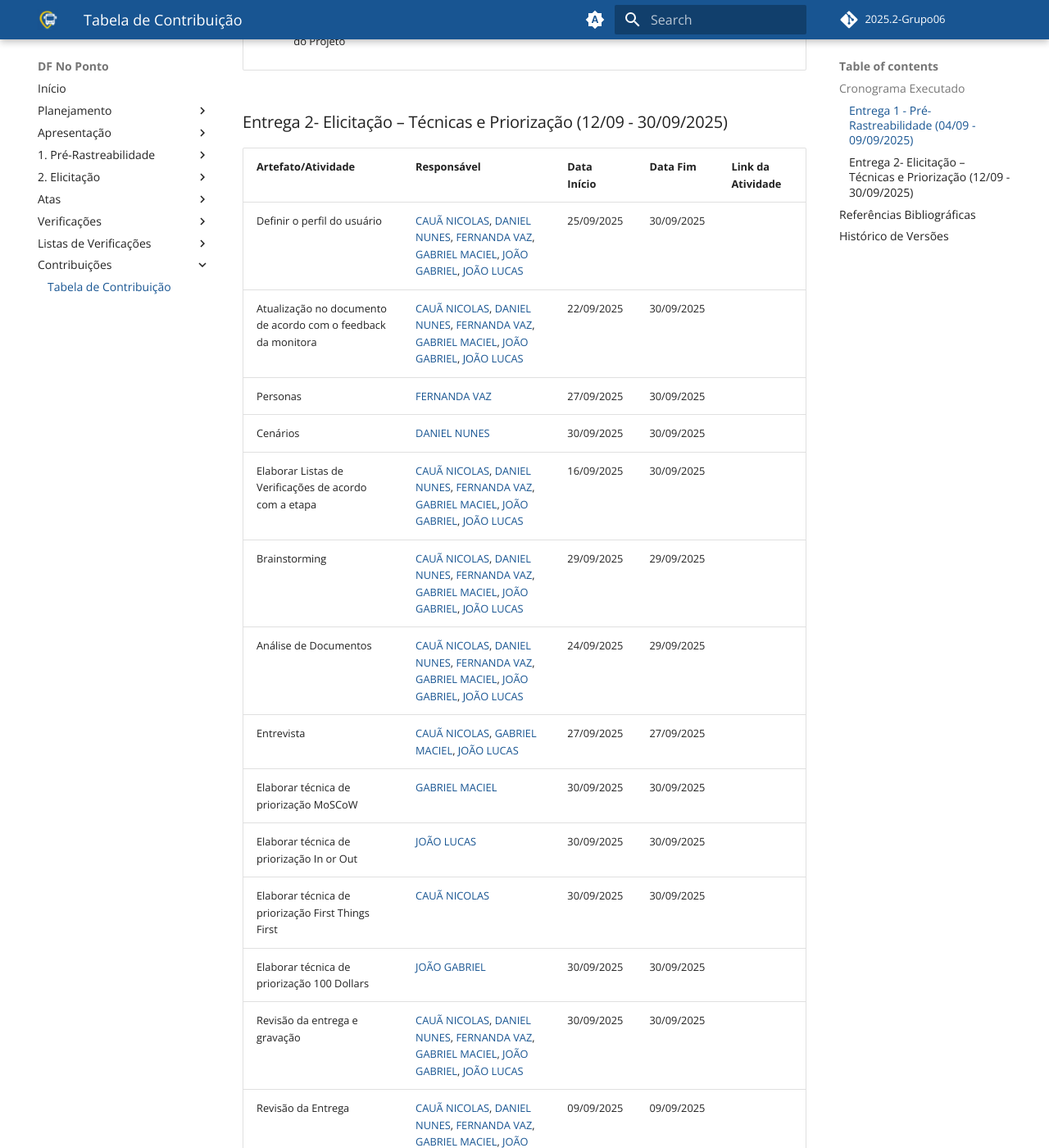
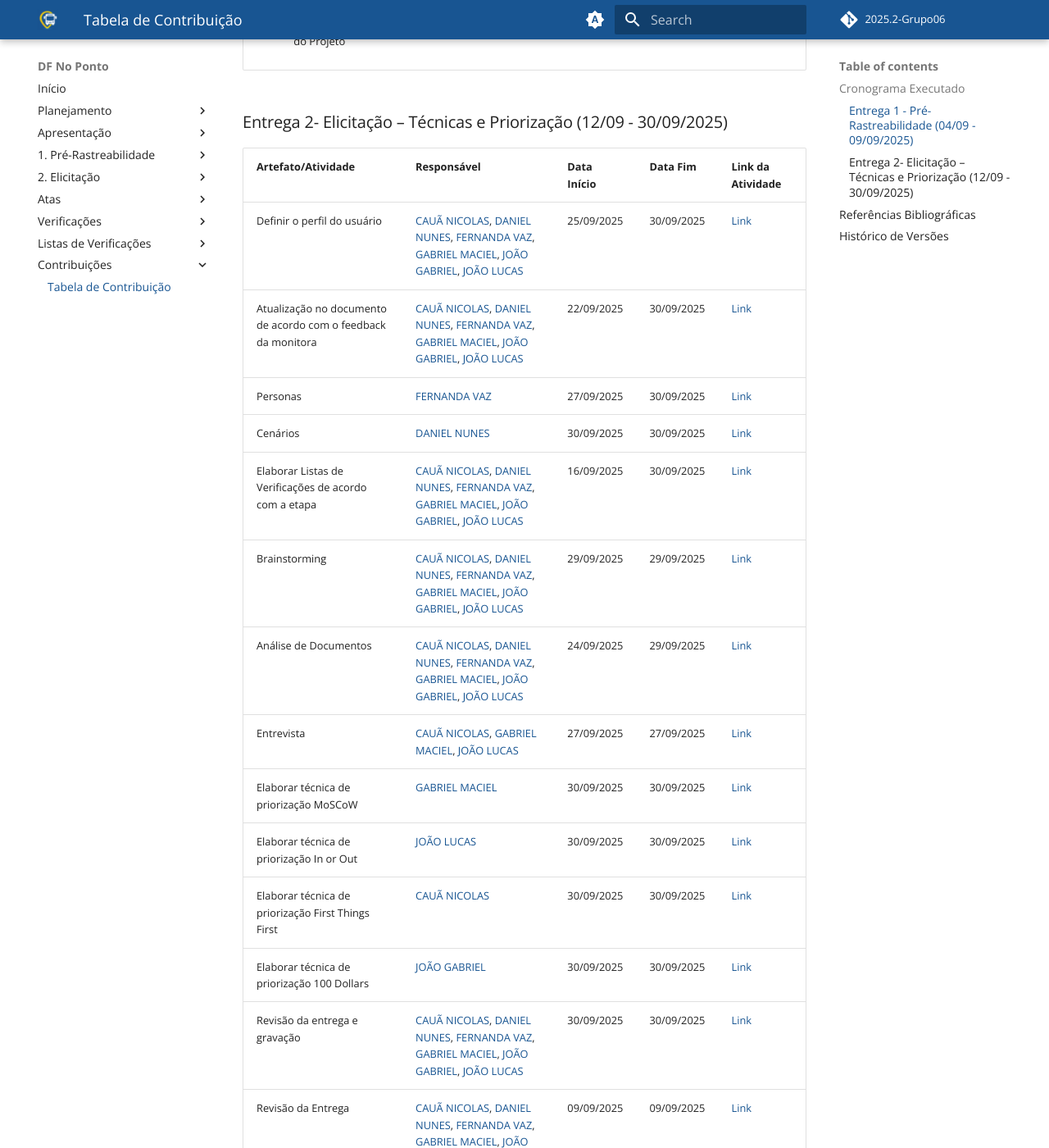
Before and after one commit to Requisitos-de-Software/2025.2-Grupo06, an MkDocs documentation site: the page built from docs/Contribuições/Tabela de Contribuição.md, in a window 1280 px wide and 1400 px high, scrolled down 1015 px. Shown: the whole window at 82% size. Built offline with MkDocs 1.6.1 and Material for MkDocs 9.7.7, drawn with Linux system fonts in a browser that asks for light colours; comment, search, counter and statistics services are not loaded.

Commit message:
Update Tabela de Contribuição.md

```diff
--- a/docs/Contribuições/Tabela de Contribuição.md
+++ b/docs/Contribuições/Tabela de Contribuição.md
@@ -22,20 +22,21 @@
 
 | Artefato/Atividade | Responsável | Data Início | Data Fim | Link da Atividade |
 |---------------------|-------------|-------------|----------|-------------------|
-| Definir o perfil do usuário | [CAUÃ NICOLAS](https://github.com/cauanicolas), [DANIEL NUNES](https://github.com/DanNunes777), [FERNANDA VAZ](https://github.com/Fernandavazgit1), [GABRIEL MACIEL](https://github.com/GabrielMacielBR), [JOÃO GABRIEL](https://github.com/JoaoComTil), [JOÃO LUCAS](https://github.com/Joaolramos) | 25/09/2025 | 30/09/2025 | |
-| Atualização no documento de acordo com o feedback da monitora | [CAUÃ NICOLAS](https://github.com/cauanicolas), [DANIEL NUNES](https://github.com/DanNunes777), [FERNANDA VAZ](https://github.com/Fernandavazgit1), [GABRIEL MACIEL](https://github.com/GabrielMacielBR), [JOÃO GABRIEL](https://github.com/JoaoComTil), [JOÃO LUCAS](https://github.com/Joaolramos) | 22/09/2025 | 30/09/2025 | |
-| Personas | [FERNANDA VAZ](https://github.com/Fernandavazgit1) | 27/09/2025 | 30/09/2025 | |
-| Cenários | [DANIEL NUNES](https://github.com/DanNunes777) | 30/09/2025 | 30/09/2025 | |
-| Elaborar Listas de Verificações de acordo com a etapa | [CAUÃ NICOLAS](https://github.com/cauanicolas), [DANIEL NUNES](https://github.com/DanNunes777), [FERNANDA VAZ](https://github.com/Fernandavazgit1), [GABRIEL MACIEL](https://github.com/GabrielMacielBR), [JOÃO GABRIEL](https://github.com/JoaoComTil), [JOÃO LUCAS](https://github.com/Joaolramos) | 16/09/2025 | 30/09/2025 | |
-| Brainstorming | [CAUÃ NICOLAS](https://github.com/cauanicolas), [DANIEL NUNES](https://github.com/DanNunes777), [FERNANDA VAZ](https://github.com/Fernandavazgit1), [GABRIEL MACIEL](https://github.com/GabrielMacielBR), [JOÃO GABRIEL](https://github.com/JoaoComTil), [JOÃO LUCAS](https://github.com/Joaolramos) | 29/09/2025 | 29/09/2025 | |
-| Análise de Documentos | [CAUÃ NICOLAS](https://github.com/cauanicolas), [DANIEL NUNES](https://github.com/DanNunes777), [FERNANDA VAZ](https://github.com/Fernandavazgit1), [GABRIEL MACIEL](https://github.com/GabrielMacielBR), [JOÃO GABRIEL](https://github.com/JoaoComTil), [JOÃO LUCAS](https://github.com/Joaolramos) | 24/09/2025 | 29/09/2025 | |
-| Entrevista | [CAUÃ NICOLAS](https://github.com/cauanicolas), [GABRIEL MACIEL](https://github.com/GabrielMacielBR), [JOÃO LUCAS](https://github.com/Joaolramos) | 27/09/2025 | 27/09/2025 | |
-| Elaborar técnica de priorização MoSCoW | [GABRIEL MACIEL](https://github.com/GabrielMacielBR) | 30/09/2025 | 30/09/2025 | |
-| Elaborar técnica de priorização In or Out | [JOÃO LUCAS](https://github.com/Joaolramos) | 30/09/2025 | 30/09/2025 | |
-| Elaborar técnica de priorização First Things First | [CAUÃ NICOLAS](https://github.com/cauanicolas) | 30/09/2025 | 30/09/2025 | |
-| Elaborar técnica de priorização 100 Dollars | [JOÃO GABRIEL](https://github.com/JoaoComTil) | 30/09/2025 | 30/09/2025 | |
-| Revisão da entrega e gravação | [CAUÃ NICOLAS](https://github.com/cauanicolas), [DANIEL NUNES](https://github.com/DanNunes777), [FERNANDA VAZ](https://github.com/Fernandavazgit1), [GABRIEL MACIEL](https://github.com/GabrielMacielBR), [JOÃO GABRIEL](https://github.com/JoaoComTil), [JOÃO LUCAS](https://github.com/Joaolramos) | 30/09/2025 | 30/09/2025 | |
-| Revisão da Entrega | [CAUÃ NICOLAS](https://github.com/cauanicolas), [DANIEL NUNES](https://github.com/DanNunes777), [FERNANDA VAZ](https://github.com/Fernandavazgit1), [GABRIEL MACIEL](https://github.com/GabrielMacielBR), [JOÃO GABRIEL](https://github.com/JoaoComTil), [JOÃO LUCAS](https://github.com/Joaolramos) | 09/09/2025 | 09/09/2025 | |
+| Definir o perfil do usuário | [CAUÃ NICOLAS](https://github.com/cauanicolas), [DANIEL NUNES](https://github.com/DanNunes777), [FERNANDA VAZ](https://github.com/Fernandavazgit1), [GABRIEL MACIEL](https://github.com/GabrielMacielBR), [JOÃO GABRIEL](https://github.com/JoaoComTil), [JOÃO LUCAS](https://github.com/Joaolramos) | 25/09/2025 | 30/09/2025 | [Link](https://requisitos-de-software.github.io/2025.2-Grupo06) |
+| Atualização no documento de acordo com o feedback da monitora | [CAUÃ NICOLAS](https://github.com/cauanicolas), [DANIEL NUNES](https://github.com/DanNunes777), [FERNANDA VAZ](https://github.com/Fernandavazgit1), [GABRIEL MACIEL](https://github.com/GabrielMacielBR), [JOÃO GABRIEL](https://github.com/JoaoComTil), [JOÃO LUCAS](https://github.com/Joaolramos) | 22/09/2025 | 30/09/2025 | [Link](https://requisitos-de-software.github.io/2025.2-Grupo06) |
+| Personas | [FERNANDA VAZ](https://github.com/Fernandavazgit1) | 27/09/2025 | 30/09/2025 | [Link](https://requisitos-de-software.github.io/2025.2-Grupo06) |
+| Cenários | [DANIEL NUNES](https://github.com/DanNunes777) | 30/09/2025 | 30/09/2025 | [Link](https://requisitos-de-software.github.io/2025.2-Grupo06) |
+| Elaborar Listas de Verificações de acordo com a etapa | [CAUÃ NICOLAS](https://github.com/cauanicolas), [DANIEL NUNES](https://github.com/DanNunes777), [FERNANDA VAZ](https://github.com/Fernandavazgit1), [GABRIEL MACIEL](https://github.com/GabrielMacielBR), [JOÃO GABRIEL](https://github.com/JoaoComTil), [JOÃO LUCAS](https://github.com/Joaolramos) | 16/09/2025 | 30/09/2025 | [Link](https://requisitos-de-software.github.io/2025.2-Grupo06) |
+| Brainstorming | [CAUÃ NICOLAS](https://github.com/cauanicolas), [DANIEL NUNES](https://github.com/DanNunes777), [FERNANDA VAZ](https://github.com/Fernandavazgit1), [GABRIEL MACIEL](https://github.com/GabrielMacielBR), [JOÃO GABRIEL](https://github.com/JoaoComTil), [JOÃO LUCAS](https://github.com/Joaolramos) | 29/09/2025 | 29/09/2025 | [Link](https://requisitos-de-software.github.io/2025.2-Grupo06) |
+| Análise de Documentos | [CAUÃ NICOLAS](https://github.com/cauanicolas), [DANIEL NUNES](https://github.com/DanNunes777), [FERNANDA VAZ](https://github.com/Fernandavazgit1), [GABRIEL MACIEL](https://github.com/GabrielMacielBR), [JOÃO GABRIEL](https://github.com/JoaoComTil), [JOÃO LUCAS](https://github.com/Joaolramos) | 24/09/2025 | 29/09/2025 | [Link](https://requisitos-de-software.github.io/2025.2-Grupo06) |
+| Entrevista | [CAUÃ NICOLAS](https://github.com/cauanicolas), [GABRIEL MACIEL](https://github.com/GabrielMacielBR), [JOÃO LUCAS](https://github.com/Joaolramos) | 27/09/2025 | 27/09/2025 | [Link](https://requisitos-de-software.github.io/2025.2-Grupo06) |
+| Elaborar técnica de priorização MoSCoW | [GABRIEL MACIEL](https://github.com/GabrielMacielBR) | 30/09/2025 | 30/09/2025 | [Link](https://requisitos-de-software.github.io/2025.2-Grupo06) |
+| Elaborar técnica de priorização In or Out | [JOÃO LUCAS](https://github.com/Joaolramos) | 30/09/2025 | 30/09/2025 | [Link](https://requisitos-de-software.github.io/2025.2-Grupo06) |
+| Elaborar técnica de priorização First Things First | [CAUÃ NICOLAS](https://github.com/cauanicolas) | 30/09/2025 | 30/09/2025 | [Link](https://requisitos-de-software.github.io/2025.2-Grupo06) |
+| Elaborar técnica de priorização 100 Dollars | [JOÃO GABRIEL](https://github.com/JoaoComTil) | 30/09/2025 | 30/09/2025 | [Link](https://requisitos-de-software.github.io/2025.2-Grupo06) |
+| Revisão da entrega e gravação | [CAUÃ NICOLAS](https://github.com/cauanicolas), [DANIEL NUNES](https://github.com/DanNunes777), [FERNANDA VAZ](https://github.com/Fernandavazgit1), [GABRIEL MACIEL](https://github.com/GabrielMacielBR), [JOÃO GABRIEL](https://github.com/JoaoComTil), [JOÃO LUCAS](https://github.com/Joaolramos) | 30/09/2025 | 30/09/2025 | [Link](https://requisitos-de-software.github.io/2025.2-Grupo06) |
+| Revisão da Entrega | [CAUÃ NICOLAS](https://github.com/cauanicolas), [DANIEL NUNES](https://github.com/DanNunes777), [FERNANDA VAZ](https://github.com/Fernandavazgit1), [GABRIEL MACIEL](https://github.com/GabrielMacielBR), [JOÃO GABRIEL](https://github.com/JoaoComTil), [JOÃO LUCAS](https://github.com/Joaolramos) | 09/09/2025 | 09/09/2025 | [Link](https://requisitos-de-software.github.io/2025.2-Grupo06) |
+
 
 
 ## Referências Bibliográficas
```
